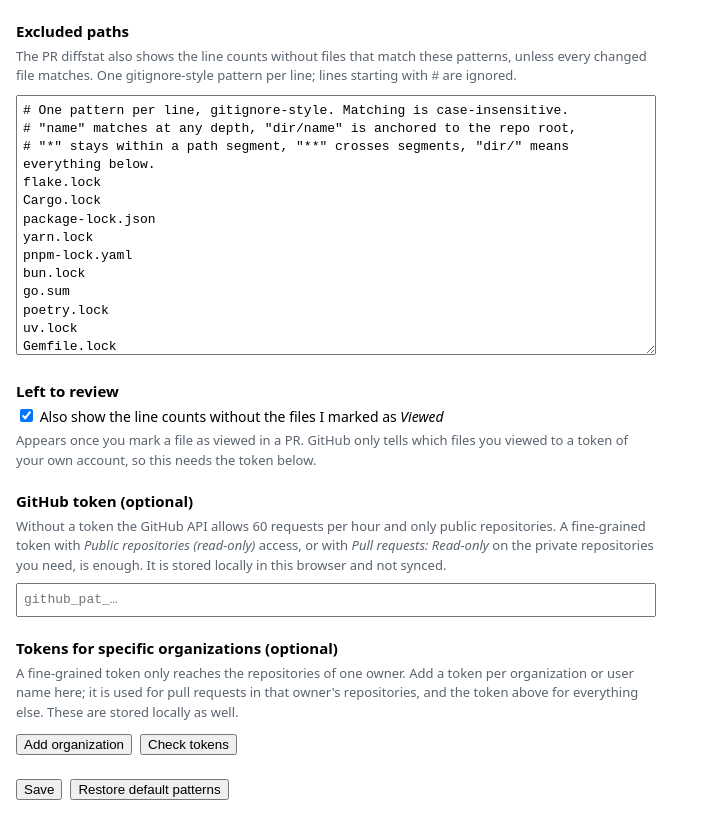
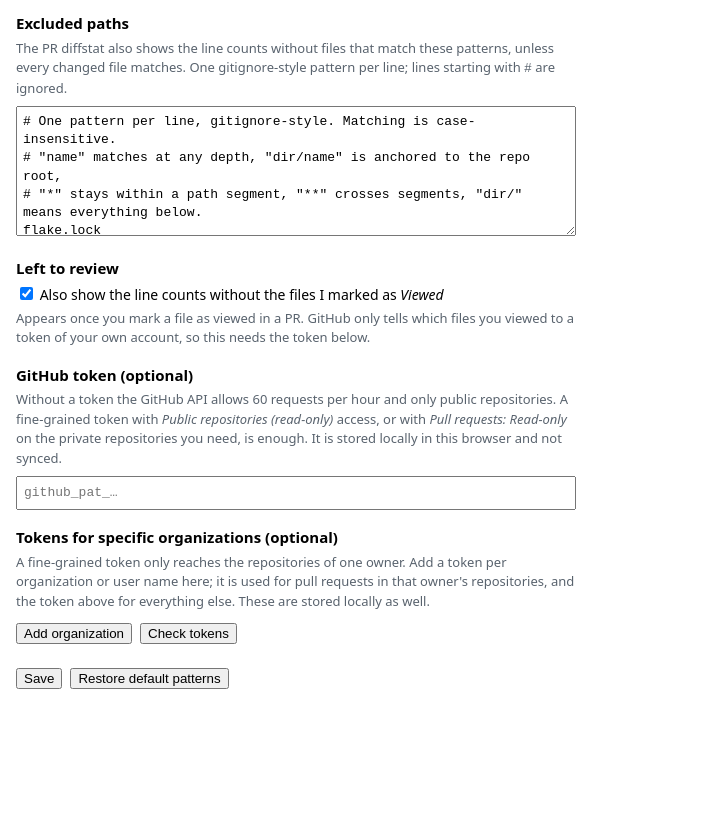
Before and after one commit to igor-sirotin/github-pr-diffstat-filter, a browser extension: page src/options.html in a window 1280 px wide. Shown: the whole page, without its empty margins (0-703 px from the left). Drawn offline with Linux system fonts and the light colour scheme.

Commit message:
Open the options as a toolbar popup instead of a full tab (#4)
Co-authored-by: Claude Fable 5.2 <noreply@anthropic.com>

```diff
--- a/src/options.html
+++ b/src/options.html
@@ -6,8 +6,10 @@
   <style>
     :root { color-scheme: light dark; --muted: #59636e; --ok: #1a7f37; --bad: #d1242f; }
     @media (prefers-color-scheme: dark) { :root { --muted: #9198a1; --ok: #3fb950; --bad: #f85149; } }
-    body { font: 14px/1.5 system-ui, sans-serif; max-width: 640px; margin: 16px; }
-    h2 { font-size: 15px; margin: 20px 0 4px; }
+    /* Fixed width: a toolbar popup is sized by its content (Chrome caps it at 800x600). */
+    body { font: 14px/1.5 system-ui, sans-serif; width: 560px; margin: 12px 16px; }
+    h2:first-child { margin-top: 0; }
+    h2 { font-size: 15px; margin: 16px 0 4px; }
     p.hint { color: var(--muted); margin: 4px 0 8px; font-size: 13px; }
     textarea, input[type=password], input[type=text] { width: 100%; box-sizing: border-box; font: 13px/1.4 ui-monospace, monospace; padding: 6px; }
     .owner-row { display: flex; gap: 8px; align-items: center; margin-top: 6px; }
@@ -15,7 +17,7 @@
     .owner-row .token { flex: 1 1 auto; min-width: 0; }
     .owner-row button { flex: none; }
     #token-status { white-space: pre-line; }
-    textarea { height: 260px; }
+    textarea { height: 130px; resize: vertical; }
     .row { display: flex; gap: 8px; align-items: center; margin-top: 12px; flex-wrap: wrap; }
     #status, #token-status { font-size: 13px; }
     .ok { color: var(--ok); } .bad { color: var(--bad); }
```
Also changed, not shown: README.md, manifest.json.
